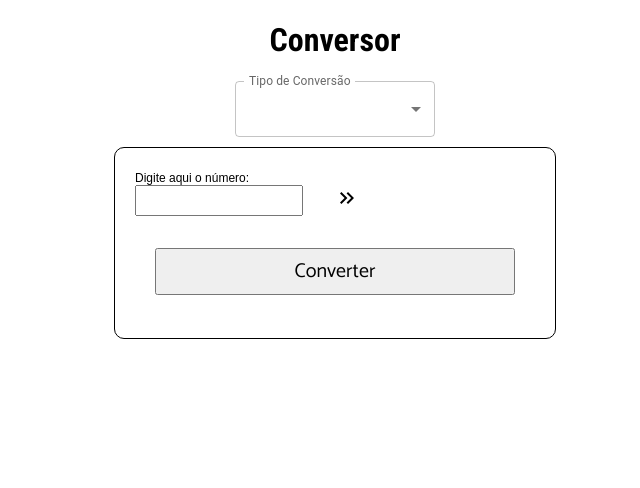
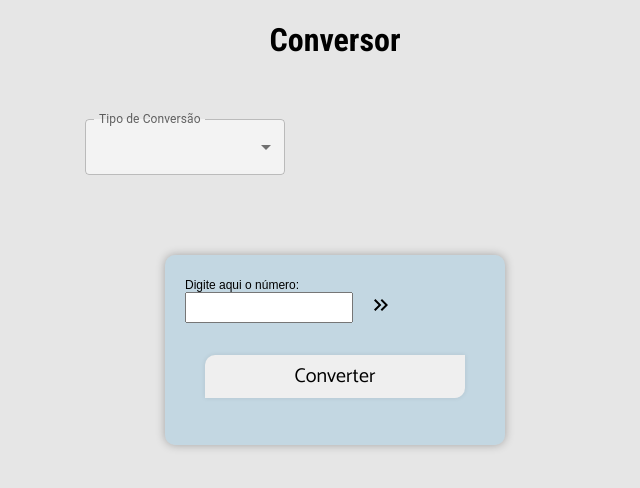
Before and after one commit to Elielson77/binary_conversor, a React (Vite) app: page / in a window 1280 px wide. Shown: the top 488 px of the page, without its empty margins (305-945 px from the left). Built offline with nearby package versions, Linux system fonts and the light colour scheme.

Commit message:
add style

```diff
--- a/src/App.css
+++ b/src/App.css
@@ -1,4 +1,8 @@
 @import url('https://fonts.googleapis.com/css2?family=Roboto+Condensed:wght@400;700&display=swap');
+
+body{
+  background-color: #e6e6e6;
+}
 
 .App{
   font-family: 'Roboto Condensed', sans-serif;
--- a/src/App.jsx
+++ b/src/App.jsx
@@ -2,8 +2,17 @@ import ConvertComponent from './components/ConvertComponent'
 import './App.css'
 import { ToastContainer, toast } from 'react-toastify';
 import 'react-toastify/dist/ReactToastify.css';
-import { Select, MenuItem, InputLabel, FormControl } from '@mui/material';
+import { Select, MenuItem, InputLabel, FormControl, Box } from '@mui/material';
 import { useState } from 'react';
+
+
+const containerStyle = {
+  display: 'flex',
+  flexDirection: 'column',
+  maxWidth: '500px',
+  margin: '30px auto'
+}
+
 
 function App() {
 
@@ -55,10 +64,12 @@ function App() {
 
       <h1>Conversor</h1>
 
-      <FormControl sx={{ width: '200px'}}>
+      <Box sx={containerStyle}>
+        <FormControl sx={{ width: '200px', mt: '30px' }}>
           <InputLabel id='type-conversion'>Tipo de Conversão</InputLabel>
 
-        <Select label="Tipo de conversão" onChange={e => setTypeConverse(e.target.value)} labelId='type-conversion' value={typeConverse}>
+          <Select label="Tipo de conversão" onChange={e => setTypeConverse(e.target.value)} labelId='type-conversion' value={typeConverse}
+          sx={{backgroundColor: '#f3f3f3'}}>
             <MenuItem value="binary-to-decimal"> Binário / Decimal</MenuItem>
             <MenuItem value="decimal-to-binary"> Decimal / Binário</MenuItem>
           </Select>
@@ -75,6 +86,9 @@ function App() {
                 ''}
           label={'Digite aqui o número'}
         />
+      </Box>
+
+
     </div>
   )
 }
--- a/src/components/ConvertComponent/style.css
+++ b/src/components/ConvertComponent/style.css
@@ -1,14 +1,15 @@
 @import url('https://fonts.googleapis.com/css2?family=Catamaran:wght@400;700&display=swap');
 
 .input-container{
-  margin: 10px auto;
+  margin: 80px auto 20px auto;
   padding: 20px;
-  max-width: 400px;
+  width: 300px;
   height: 150px;
-  border: 1px solid black;
+  box-shadow: 0 0 10px rgba(0, 0, 0, 0.295);
   border-radius: 10px;
   display: flex;
   flex-direction: column;
+  background-color: rgba(133, 186, 216, 0.37);
 }
 
 .input{
@@ -22,6 +23,14 @@ button{
   font-size: 20px;
   margin: 20px;
   padding: 5px 20px;
+  border-radius: 10px 0 10px 0;
+  border: none;
+  cursor: pointer;
+  box-shadow:  0 0 5px rgba(0, 0, 0, 0.089);
+}
+
+button:hover{
+  box-shadow:  0 0 10px rgba(0, 0, 0, 0.24);
 }
 
 label{
```
Lines whose indentation alone changed are shown as unchanged.
